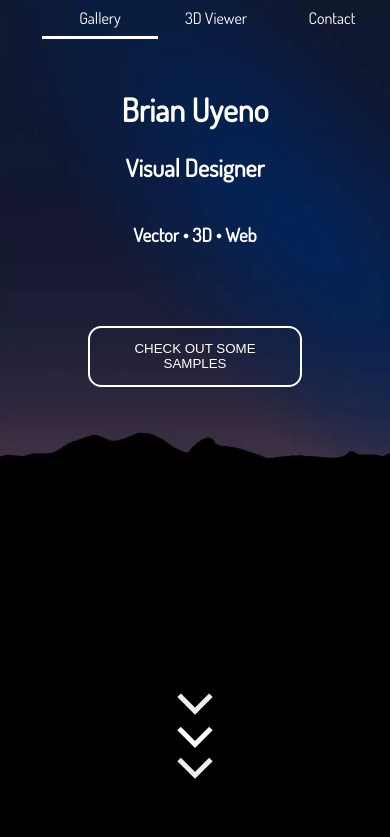
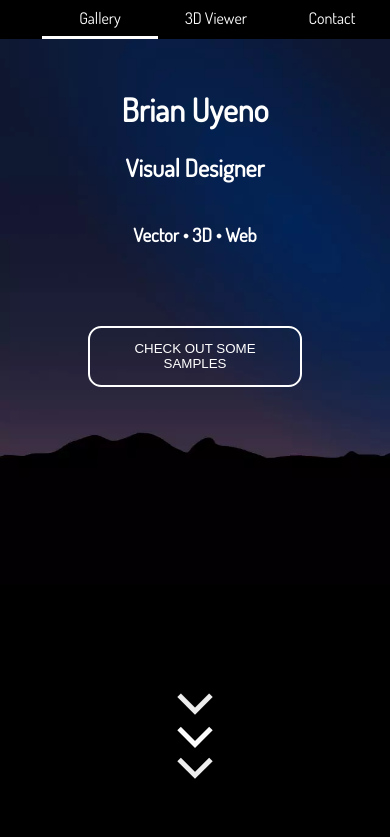
Before and after one commit to buyeno/brian-u-portfolio, a Vue app: page / in a window 390 px wide. Shown: the top 837 px of the page. Built offline with nearby package versions, Linux system fonts and the light colour scheme.

Commit message:
set solid navbarfor small screens

```diff
--- a/src/App.vue
+++ b/src/App.vue
@@ -107,12 +107,13 @@ export default {
       let background = document.getElementById('background');
       background.style.height = window.innerHeight - 12 + 'px';
       this.backgroundHeight = background.clientHeight;
+      this.checkNavOpacity();
     },
     checkNavOpacity() {
       let scrollTop = window.pageYOffset;
       let nav = document.getElementById('navbar');
       // get scroll position in px
-      if (scrollTop > this.backgroundHeight) {
+      if (scrollTop > this.backgroundHeight || window.innerWidth < 1100) {
         nav.style = 'background-color: rgba(0, 0, 0, 1);';
       } else {
         nav.style = 'background-color: rgba(0, 0, 0, 0);';
@@ -261,6 +262,11 @@ button:focus {
     display: block;
   }
 }
+@media (max-width: 1100px) {
+  #navbar {
+    background-color: rgba(0, 0, 0, 1);
+  }
+}
 
 /* Responsive layout - makes the two columns stack on top of each other instead of next to each other */
 @media (max-width: 600px) {
```
